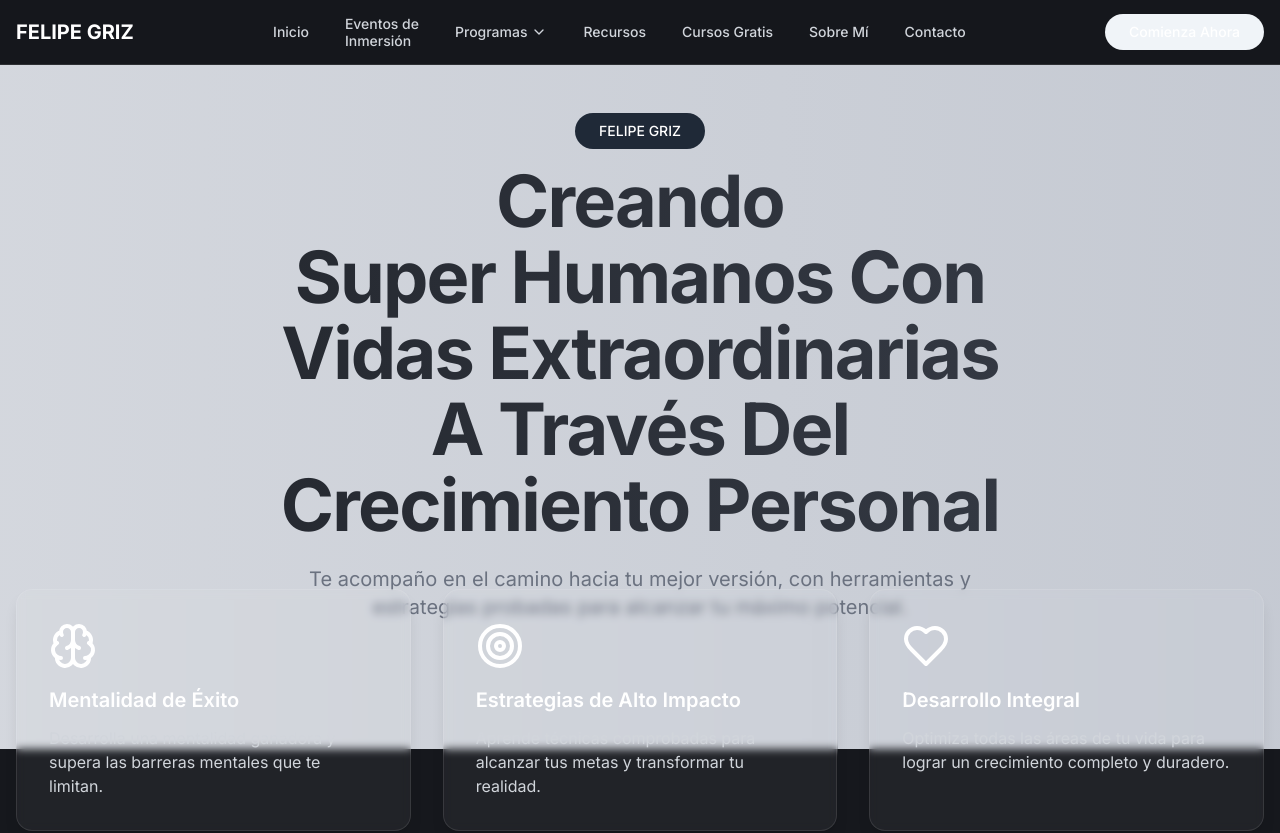
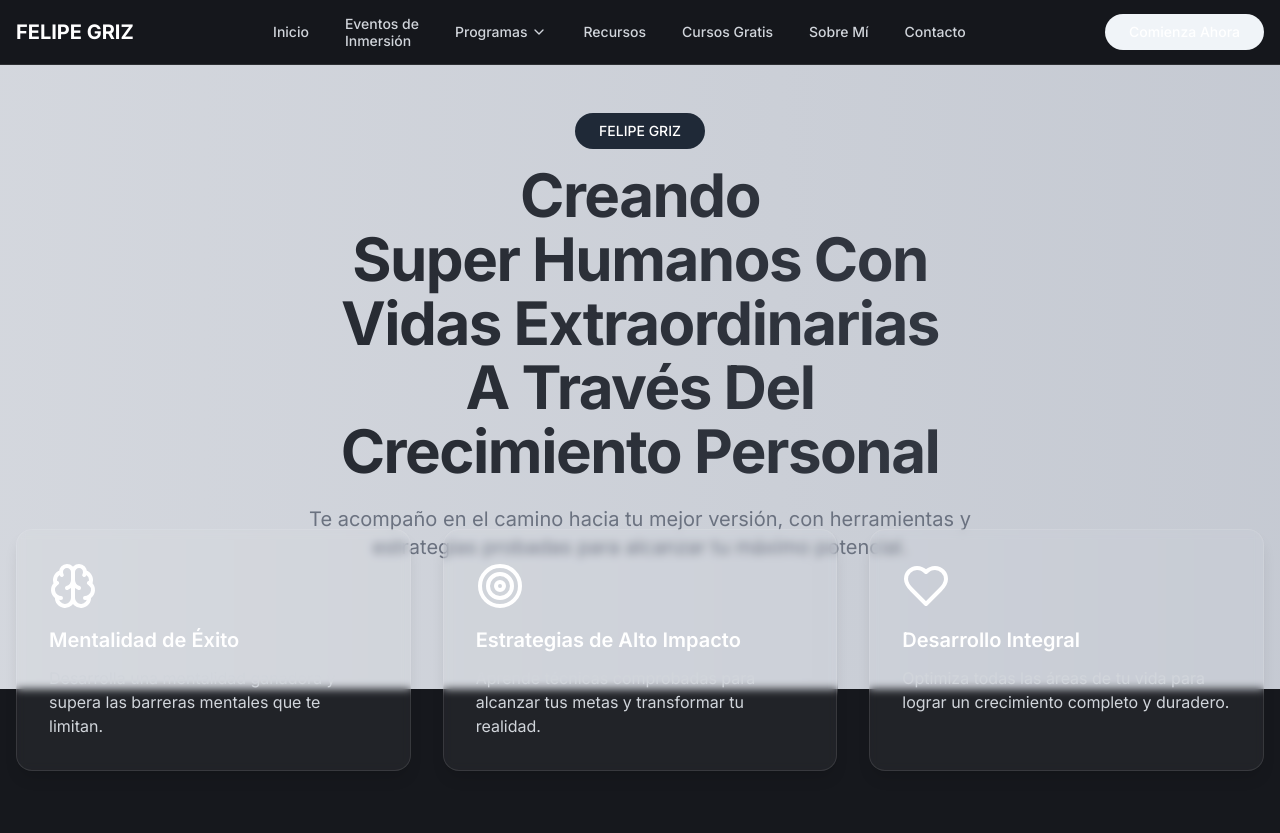
Before and after one commit to felipegriz/radiant-mind-path, a React (Vite) app: page / in a window 1280 px wide. Shown: the top 833 px of the page. Built offline with nearby package versions, Linux system fonts and the light colour scheme.

Commit message:
Refactor: Reduce headline text size
The size of the headline text has been reduced.

```diff
--- a/src/pages/Index.tsx
+++ b/src/pages/Index.tsx
@@ -1,3 +1,4 @@
+
 import { motion } from "framer-motion";
 import { Brain, Target, Heart, ChevronDown } from "lucide-react";
 import {
@@ -87,7 +88,7 @@ const Index = () => {
             <span className="px-6 py-2 bg-gray-800 inline-block rounded-full text-sm font-medium text-white">
               FELIPE GRIZ
             </span>
-            <h1 className="text-5xl md:text-7xl font-bold tracking-tight text-gradient flex flex-col gap-1">
+            <h1 className="text-4xl md:text-6xl font-bold tracking-tight text-gradient flex flex-col gap-1">
               <span>Creando</span>
               <span>Super Humanos Con</span>
               <span>Vidas Extraordinarias</span>
```
